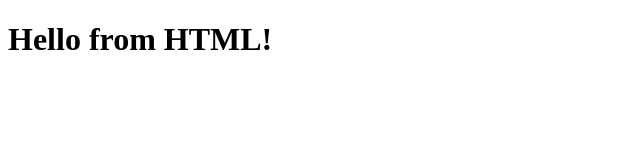
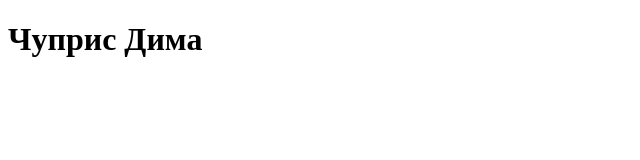
Before and after one commit to DimaChupris1972/myFirstHTML, a plain HTML site: page index.html in a window 1280 px wide. Shown: the whole page, without its empty margins (0-640 px from the left). Drawn offline with Linux system fonts and the light colour scheme.

Commit message:
H1 changes to my name

```diff
--- a/index.html
+++ b/index.html
@@ -7,6 +7,6 @@
     <title>My CV</title>
 </head>
 <body>
-    <h1>Hello from HTML!</h1>
+    <h1>Чуприс Дима</h1>
 </body>
 </html>
```
